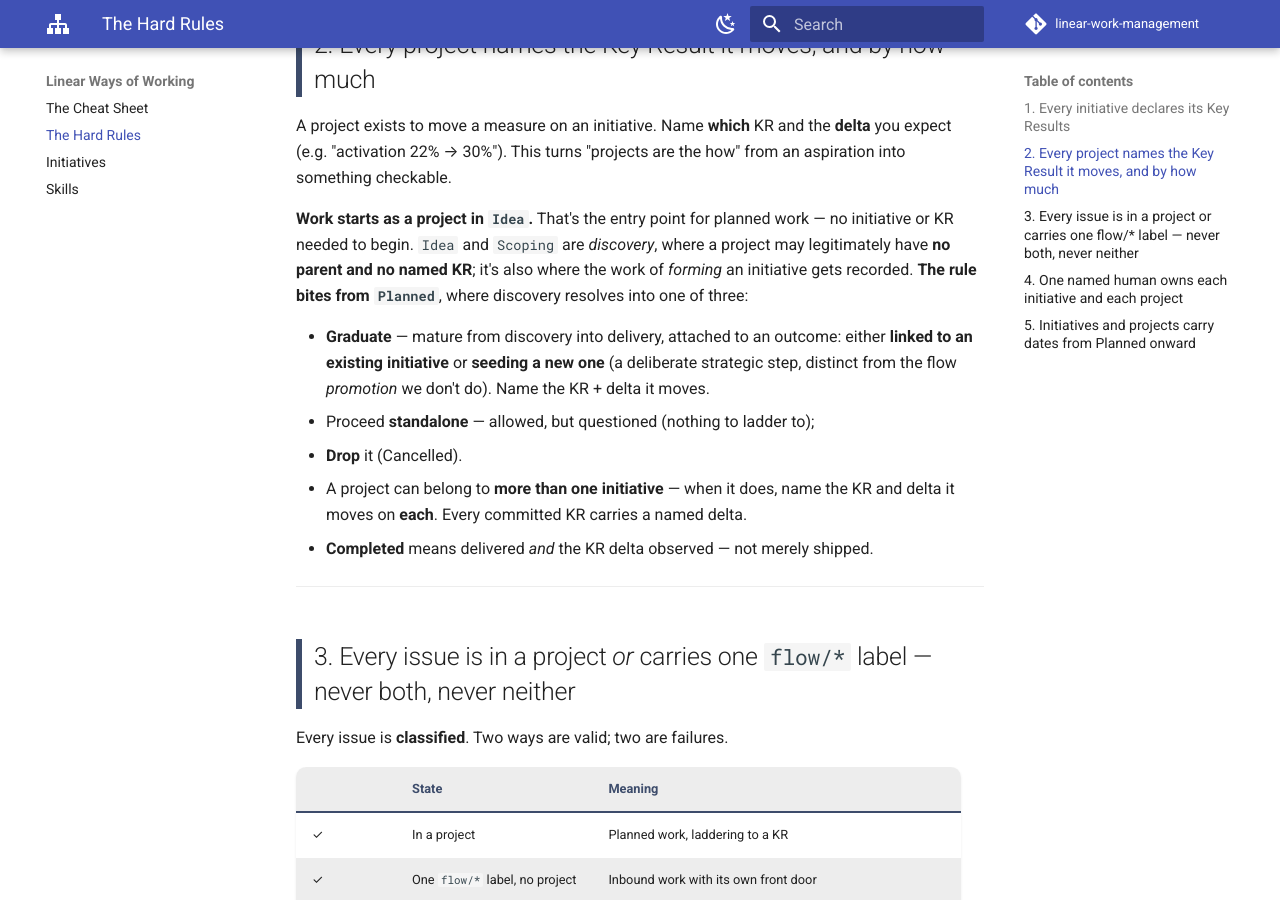
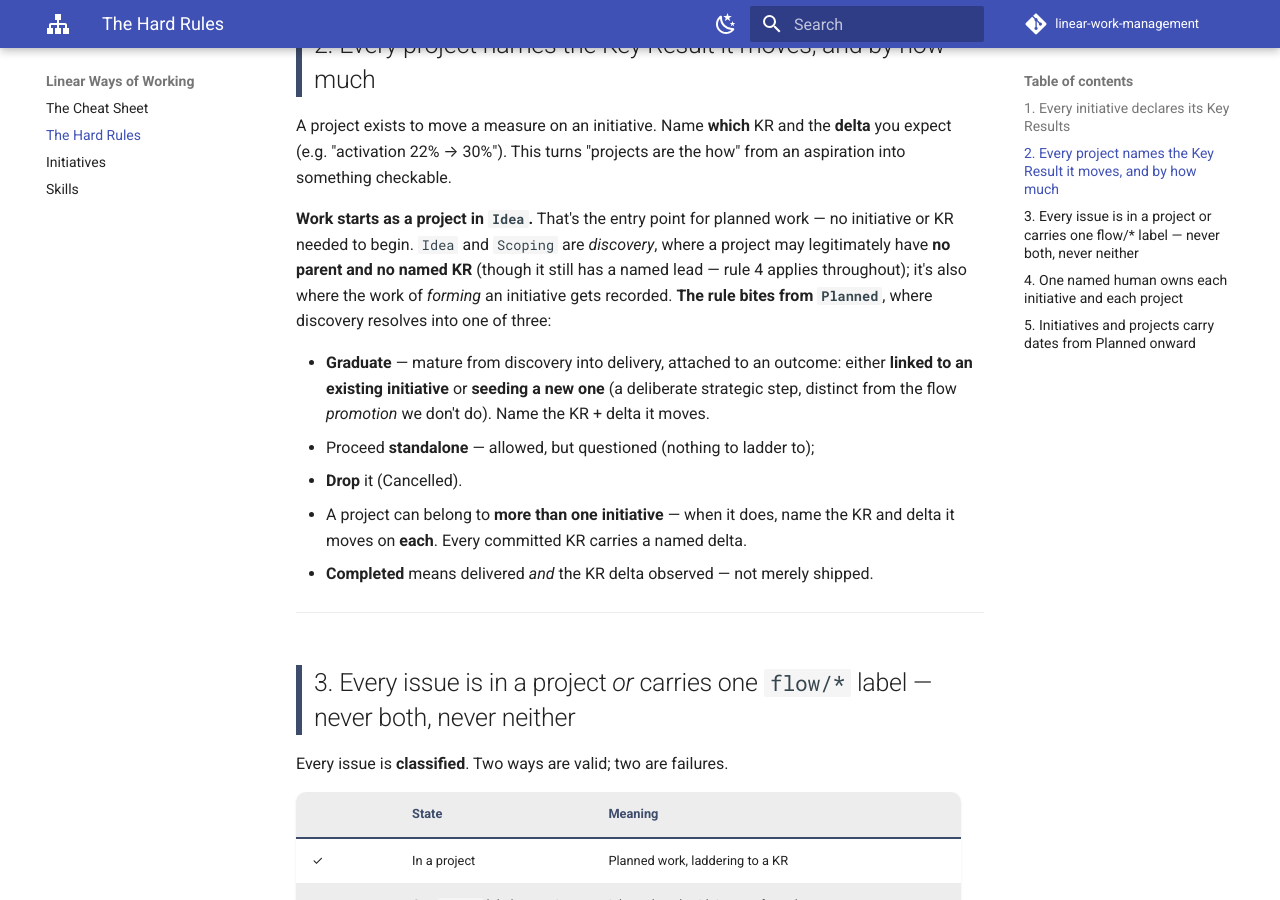
Before and after one commit to hungovercoders/linear-work-management, an MkDocs documentation site: the page built from docs/hard-rules.md, in a window 1280 px wide and 900 px high, scrolled down 756 px. Built offline with MkDocs 1.6.1 and Material for MkDocs 9.7.7, drawn with Linux system fonts in a browser that asks for light colours; comment, search, counter and statistics services are not loaded.

Commit message:
feat: initiative skill asks about discovery-project origin; discovery keeps a lead
- linear-initiative skill gains an Origin step: ask whether the initiative is
  graduating from a discovery project, and if so mine that project's findings to
  ground the objective/KRs and link the two (lineage). Initiatives page reflects it.
- Clarify that a project in the discovery phase still has a single named lead
  (rule 4 applies from Idea); only the KR and dates wait for Planned. Cheat sheet
  + hard rule 2.

Co-Authored-By: Claude Opus 4.8 (1M context) <noreply@anthropic.com>

```diff
--- a/docs/hard-rules.md
+++ b/docs/hard-rules.md
@@ -33,8 +33,8 @@ aspiration into something checkable.
 
 **Work starts as a project in `Idea`.** That's the entry point for planned work — no
 initiative or KR needed to begin. `Idea` and `Scoping` are *discovery*, where a project may
-legitimately have **no parent and no named KR**; it's also where the work of *forming* an
-initiative gets recorded. **The rule bites from `Planned`**, where discovery resolves into one
+legitimately have **no parent and no named KR** (though it still has a named lead — rule 4
+applies throughout); it's also where the work of *forming* an initiative gets recorded. **The rule bites from `Planned`**, where discovery resolves into one
 of three:
 
 - **Graduate** — mature from discovery into delivery, attached to an outcome: either **linked
```
Also changed, not shown: docs/index.md (+3 -2 lines), docs/initiatives.md (+4 -0 lines), skills/linear-initiative/SKILL.md (+15 -7 lines).
